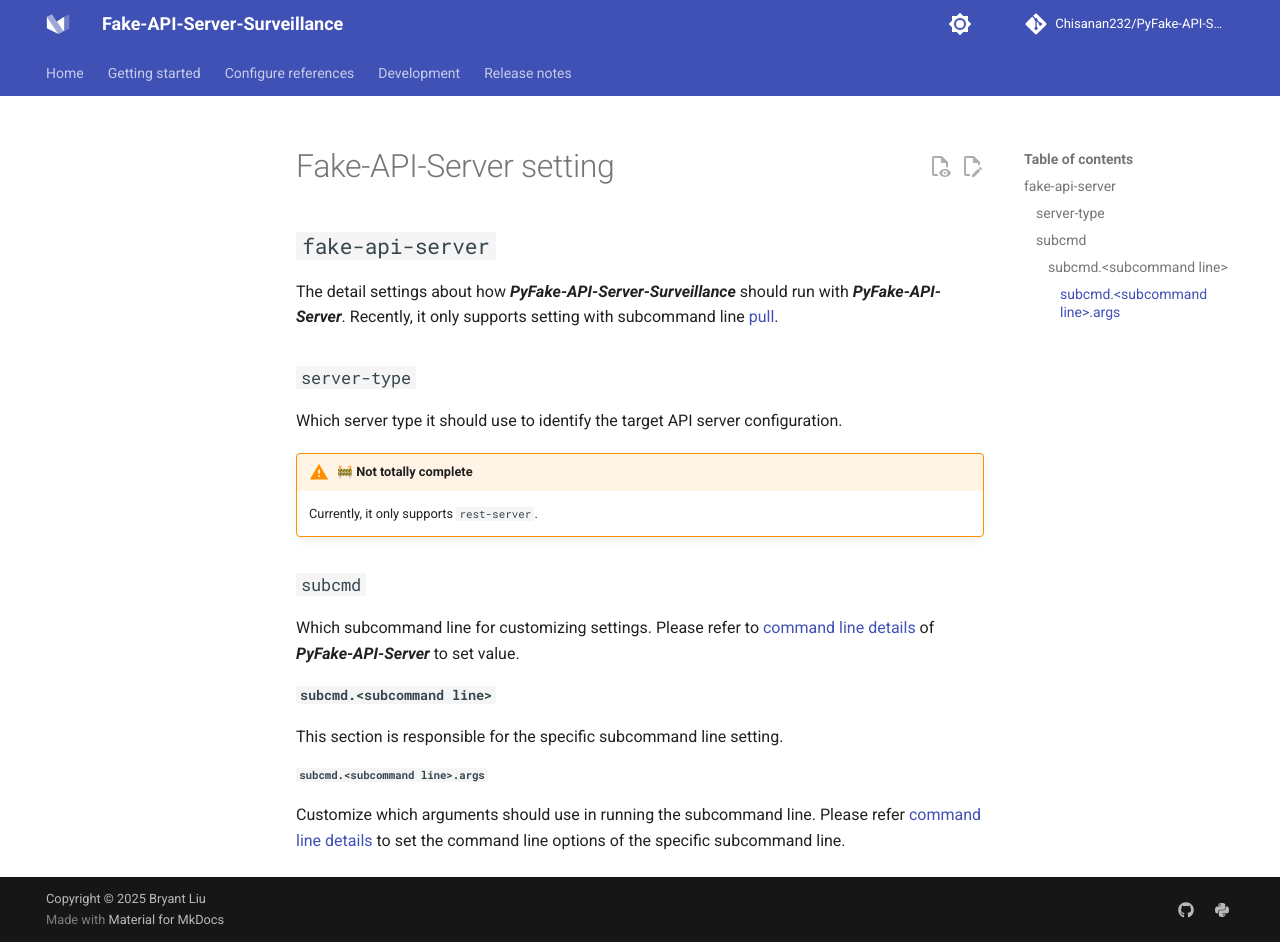
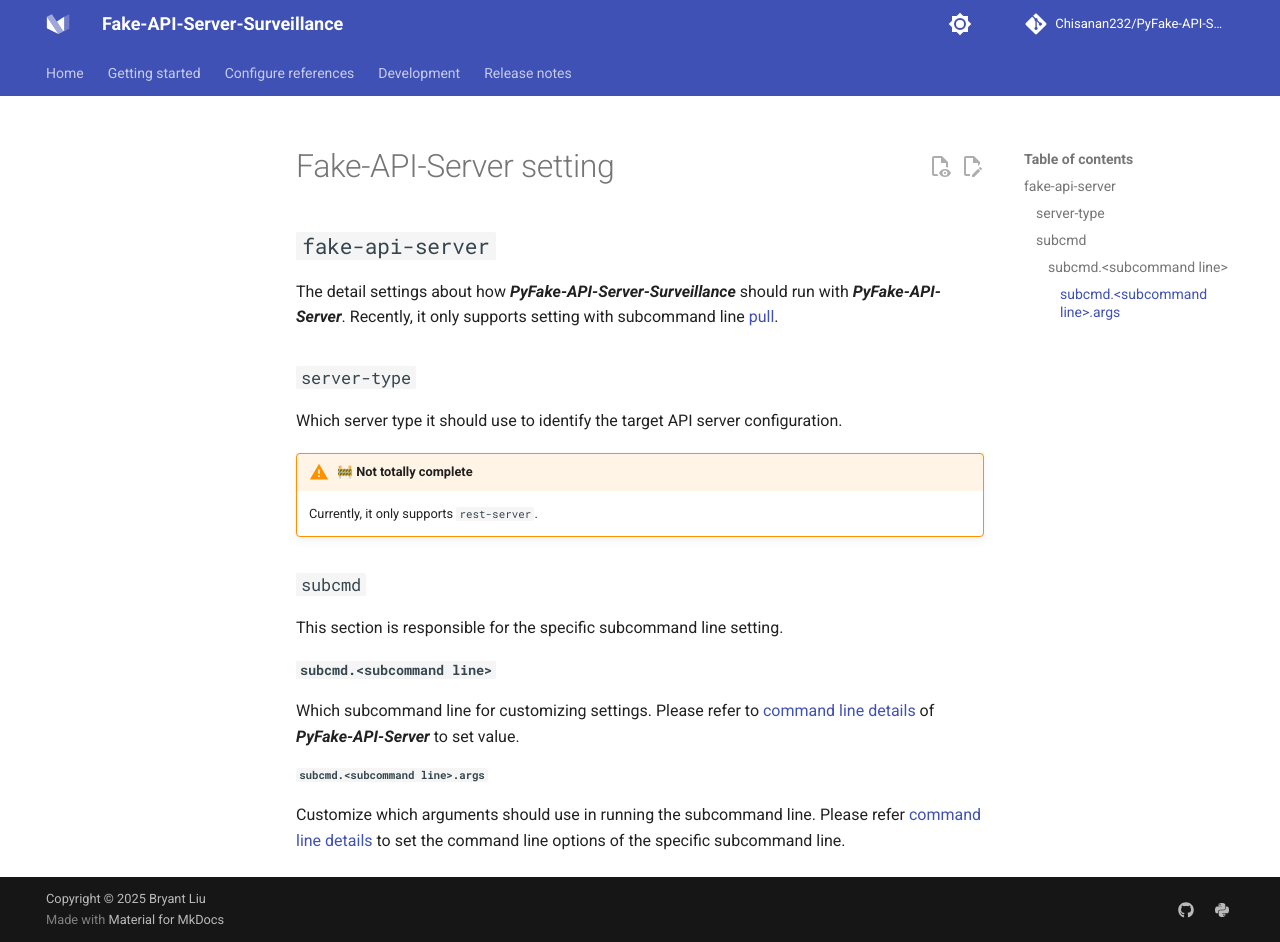
Before and after one commit to Chisanan232/PyFake-API-Server-Surveillance, an MkDocs documentation site: the page built from docs/getting-started/configure-references/fake-api-server.md, in a window 1280 px wide and 942 px high. Built offline with MkDocs 1.6.1 and Material for MkDocs 9.7.7, drawn with Linux system fonts in a browser that asks for light colours; comment, search, counter and statistics services are not loaded; the version menu is left out.

Commit message:
✏️ Adjust the description for cleaning the content.

```diff
--- a/docs/getting-started/configure-references/fake-api-server.md
+++ b/docs/getting-started/configure-references/fake-api-server.md
@@ -17,12 +17,12 @@
 
 ### ``subcmd``
 
-Which subcommand line for customizing settings. Please refer to [command line details] of **_PyFake-API-Server_** to
-set value.
+This section is responsible for the specific subcommand line setting.
 
 #### ``subcmd.<subcommand line>``
 
-This section is responsible for the specific subcommand line setting.
+Which subcommand line for customizing settings. Please refer to [command line details] of **_PyFake-API-Server_** to
+set value.
 
 
 ##### ``subcmd.<subcommand line>.args``
```
